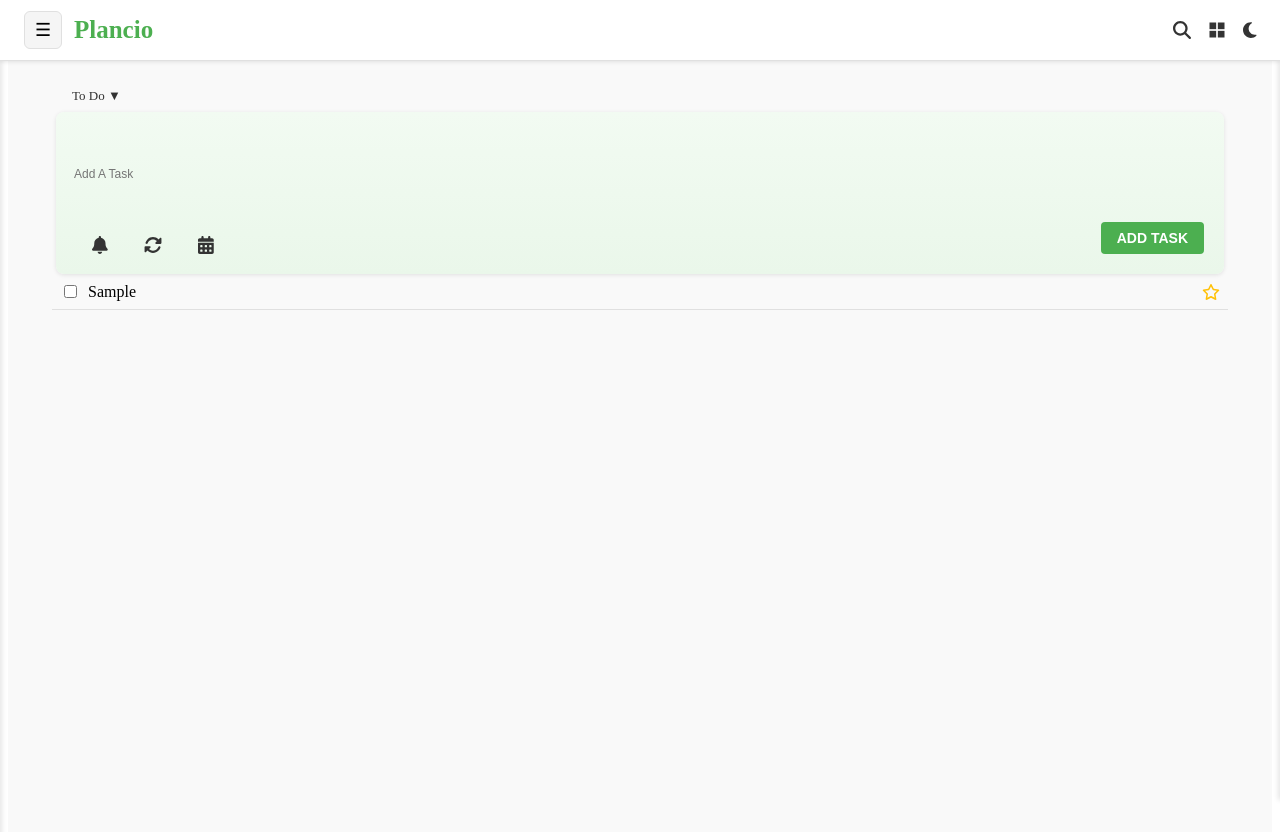
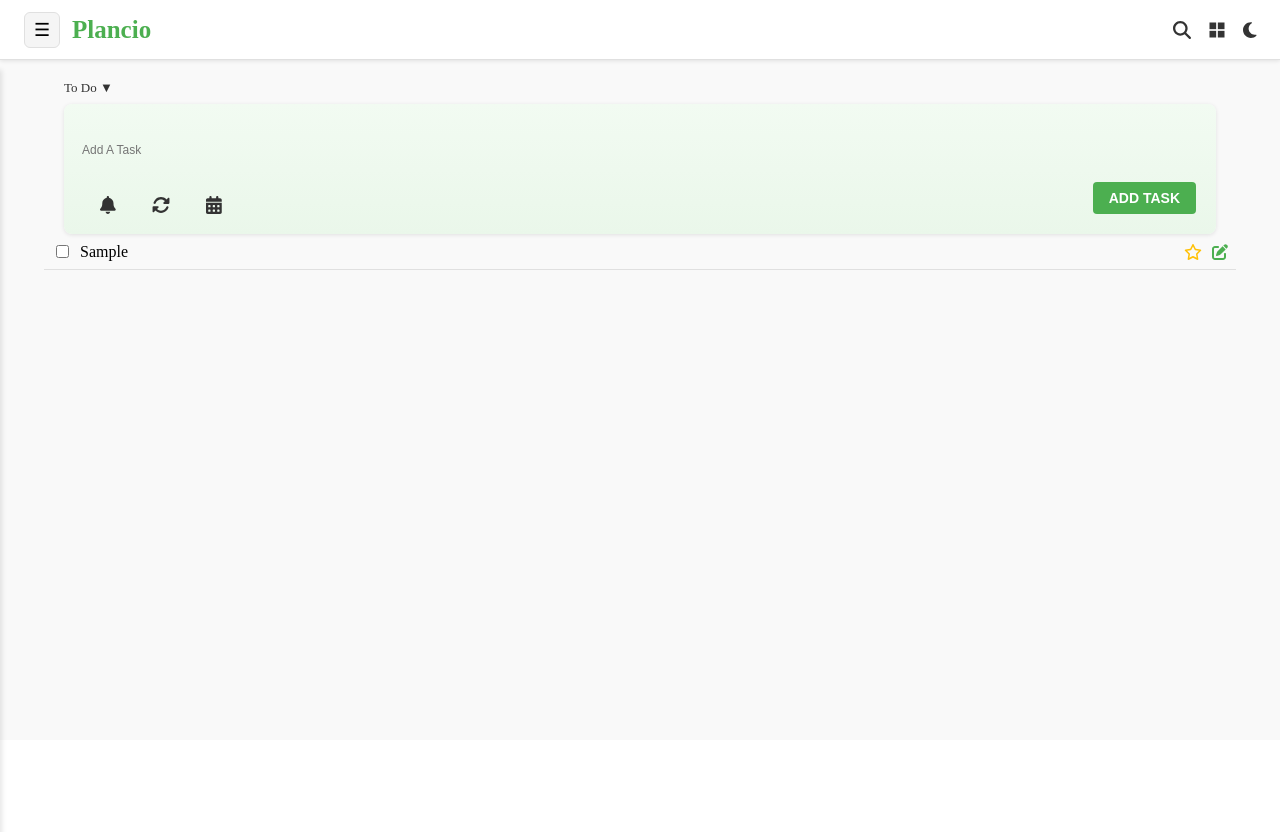
Before and after one commit to itsaimsd/DoIt, a React (Create React App) app: page / in a window 1280 px wide. Both pictures are taken after typing "Sample" into the empty fields and a click on the button "ADD TASK". After the commit the page ends 800 px from the top, so only its background shows below. Built offline with nearby package versions, Linux system fonts and the light colour scheme.

Commit message:
succesfully created rightside bar

```diff
--- a/src/App.js
+++ b/src/App.js
@@ -1,4 +1,3 @@
-// src/App.js
 import React, { useState } from "react";
 import LeftSidebar from "./components/LeftSidebar/LeftSidebar";
 import MainContent from "./components/MainContent/MainContent";
@@ -11,6 +10,7 @@ function App() {
   const [isRightSidebarVisible, setIsRightSidebarVisible] = useState(false);
   const [activeTab, setActiveTab] = useState("Today"); // Tracks which tab is active
   const [tasks, setTasks] = useState([]); // Holds all tasks
+  const [editingTask, setEditingTask] = useState(null); // Task being edited
 
   // Toggle the visibility of sidebars
   const toggleLeftSidebar = () => setIsLeftSidebarVisible((prev) => !prev);
@@ -42,6 +42,21 @@ function App() {
     );
   };
 
+  // Open Right Sidebar for editing a task
+  const handleEditTask = (task) => {
+    setEditingTask(task); // Set the task to be edited
+    setIsRightSidebarVisible(true); // Open the sidebar
+  };
+
+  // Update a task's text
+  const updateTaskText = (id, newText) => {
+    setTasks(
+      tasks.map((task) =>
+        task.id === id ? { ...task, text: newText } : task
+      )
+    );
+  };
+
   return (
     <div className="app">
       <Header toggleLeftSidebar={toggleLeftSidebar} />
@@ -56,13 +71,21 @@ function App() {
         <MainContent
           toggleRightSidebar={toggleRightSidebar}
           isLeftSidebarVisible={isLeftSidebarVisible}
+          isRightSidebarVisible={isRightSidebarVisible}
           tasks={tasks}
           toggleComplete={toggleComplete}
           toggleFavorite={toggleFavorite}
           addTask={addTask}
           activeTab={activeTab}
+          updateTaskText={updateTaskText}
+          handleEditTask={handleEditTask} // Pass the handler
         />
-        <RightSidebar isVisible={isRightSidebarVisible} />
+        <RightSidebar
+          isVisible={isRightSidebarVisible}
+          task={editingTask} // Pass the task to be edited
+          updateTaskText={updateTaskText}
+          closeSidebar={() => setIsRightSidebarVisible(false)} // Close handler
+        />
       </div>
     </div>
   );
--- a/src/components/MainContent/MainContent.js
+++ b/src/components/MainContent/MainContent.js
@@ -4,28 +4,35 @@ import "../../styles/mainContent/MainContent.css";
 
 function MainContent({
   isLeftSidebarVisible,
+  isRightSidebarVisible,
   tasks,
   toggleComplete,
   toggleFavorite,
   addTask,
   activeTab,
+  handleEditTask,
 }) {
   const filteredTasks =
     activeTab === "All Tasks"
       ? tasks
       : activeTab === "Today"
-        ? tasks // Implement "today" filtering logic if necessary
-        : activeTab === "Important"
-          ? tasks.filter((task) => task.important)
-          : tasks; // Default fallback for other tabs
+      ? tasks // Implement "today" filtering logic if necessary
+      : activeTab === "Important"
+      ? tasks.filter((task) => task.important)
+      : tasks; // Default fallback for other tabs
 
   return (
-    <div className={`main-content ${isLeftSidebarVisible ? "shifted" : ""}`}>
+    <div
+      className={`main-content ${isLeftSidebarVisible ? "shifted" : ""} ${
+        isRightSidebarVisible ? "shifted-left" : ""
+      }`}
+    >
       <TaskInputSection
         tasks={filteredTasks}
         toggleComplete={toggleComplete}
         toggleFavorite={toggleFavorite}
         addTask={addTask}
+        handleEditTask={handleEditTask} // Pass the handler
       />
     </div>
   );
--- a/src/components/MainContent/TaskInputSection/TaskInputSection.js
+++ b/src/components/MainContent/TaskInputSection/TaskInputSection.js
@@ -10,6 +10,7 @@ const TaskInputSection = ({
   toggleComplete,
   toggleFavorite,
   addTask,
+  handleEditTask
 }) => {
   const incompleteTasks = tasks.filter((task) => !task.completed);
   const completedTasks = tasks.filter((task) => task.completed);
@@ -21,7 +22,9 @@ const TaskInputSection = ({
         tasks={incompleteTasks}
         toggleComplete={toggleComplete}
         toggleFavorite={toggleFavorite}
+        handleEditTask={handleEditTask} // Pass the handler here
       />
+
       <CompletedTasks tasks={completedTasks} toggleComplete={toggleComplete} />
     </div>
   );
--- a/src/components/MainContent/TaskInputSection/TaskList.js
+++ b/src/components/MainContent/TaskInputSection/TaskList.js
@@ -1,13 +1,17 @@
-
-
-// src/components/MainContent/TaskInputSection/TaskList.js
 import React from "react";
 import { FontAwesomeIcon } from "@fortawesome/react-fontawesome";
 import { faStar as solidStar } from "@fortawesome/free-solid-svg-icons";
 import { faStar as regularStar } from "@fortawesome/free-regular-svg-icons";
+import { faEdit } from "@fortawesome/free-solid-svg-icons"; // Import the Edit icon
+
 import "../../../styles/mainContent/TaskList.css";
 
-const TaskList = ({ tasks, toggleComplete, toggleFavorite }) => {
+const TaskList = ({
+  tasks,
+  toggleComplete,
+  toggleFavorite,
+  handleEditTask,
+}) => {
   return (
     <div className="task-list">
       {tasks.map((task) => (
@@ -17,13 +21,20 @@ const TaskList = ({ tasks, toggleComplete, toggleFavorite }) => {
             checked={task.completed}
             onChange={() => toggleComplete(task.id)}
           />
-          <span className={task.completed ? "task-text completed" : "task-text"}>
+          <span
+            className={task.completed ? "task-text completed" : "task-text"}
+          >
             {task.text}
           </span>
           <FontAwesomeIcon
             icon={task.important ? solidStar : regularStar}
             className="star-icon"
             onClick={() => toggleFavorite(task.id)}
+          />
+          <FontAwesomeIcon
+            icon={faEdit}
+            className="edit-icon"
+            onClick={() => handleEditTask(task)}
           />
         </div>
       ))}
--- a/src/components/RightSidebar/RightSidebar.js
+++ b/src/components/RightSidebar/RightSidebar.js
@@ -1,14 +1,47 @@
-// src/components/RightSidebar/RightSidebar.js
-import React from 'react';
-import '../../styles/RightSidebar.css';
+import React, { useState, useEffect } from "react";
+import "../../styles/RightSidebar.css";
 
-function RightSidebar({ isVisible }) {
+const RightSidebar = ({ isVisible, task, updateTaskText, closeSidebar }) => {
+  const [editedText, setEditedText] = useState("");
+
+  useEffect(() => {
+    if (task) {
+      setEditedText(task.text);
+    }
+  }, [task]);
+
+  const handleSave = () => {
+    if (task && editedText.trim()) {
+      updateTaskText(task.id, editedText); // Save the updated text
+      closeSidebar(); // Close the sidebar
+    }
+  };
+
+  // Ensure the sidebar doesn't render if it's not visible or no task is selected
+  if (!task) return null;
+
   return (
-    <div className={`right-sidebar ${isVisible ? 'visible' : ''}`}>
-      <h2>Right Sidebar</h2>
-      {/* Additional sidebar content here */}
+    <div className={`right-sidebar ${isVisible ? "open" : ""}`}>
+      <div className="sidebar-header">
+        <h2>Edit Task</h2>
+        <button className="close-button" onClick={closeSidebar}>
+          Close
+        </button>
+      </div>
+      <div className="sidebar-content">
+        <label>Edit Task Text:</label>
+        <input
+          type="text"
+          value={editedText}
+          onChange={(e) => setEditedText(e.target.value)}
+          className="task-edit-input"
+        />
+        <button className="save-button" onClick={handleSave}>
+          Save
+        </button>
+      </div>
     </div>
   );
-}
+};
 
 export default RightSidebar;
--- a/src/styles/LeftSidebar.css
+++ b/src/styles/LeftSidebar.css
@@ -2,7 +2,7 @@
 
 /* General Left Sidebar styles */
 .left-sidebar {
-  width: 200px;
+  width: 245px;
   background-color: #f1f5f1;
   transition: transform 0.3s ease;
   box-shadow: 2px 0 5px rgba(0, 0, 0, 0.1);
@@ -13,6 +13,7 @@
   left: 0;
   transform: translateX(-100%);
   overflow-y: auto;
+  margin-top: 70px;
 }
 
 .left-sidebar.visible {
@@ -23,6 +24,7 @@
 .profile-section {
   text-align: center;
   margin-top: 50px;
+  margin-top: -15px;
 }
 
 .profile-image {
--- a/src/styles/RightSidebar.css
+++ b/src/styles/RightSidebar.css
@@ -1,16 +1,61 @@
-/* src/styles/RightSidebar.css */
 .right-sidebar {
-  width: 300px;
+  margin-top: 70px;
+  width: 280px;
+  height: 100%;
+  background-color: #f1f5f1;
+  flex-direction: column;
   position: fixed;
   right: 0;
   top: 0;
-  height: 100%;
-  background-color: #f8f9fa;
   box-shadow: -2px 0 5px rgba(0, 0, 0, 0.1);
-  transform: translateX(100%); /* Hide sidebar by moving it off screen */
-  transition: transform 0.3s ease-in-out;
+  padding: 20px;
+  display: flex;
+  transition: transform 0.3s ease; /* Smooth transition for sliding */
+  transform: translateX(100%); /* Initially hidden off-screen */
+  z-index: 1000; /* Ensure it appears above other content */
 }
 
-.right-sidebar.visible {
-  transform: translateX(0); /* Show sidebar by moving it into view */
+.right-sidebar.open {
+  transform: translateX(0); /* Slide into view when open */
 }
+
+.sidebar-header {
+  display: flex;
+  justify-content: space-between;
+  align-items: center;
+}
+
+.close-button {
+  background: #dc3545;
+  color: white;
+  border: none;
+  border-radius: 4px;
+  padding: 4px 8px;
+  cursor: pointer;
+}
+
+.sidebar-content {
+  margin-top: 20px;
+  flex: 1;
+}
+
+.task-edit-input {
+  width: 100%;
+  padding: 8px;
+  border: 1px solid #ccc;
+  border-radius: 4px;
+  margin-bottom: 16px;
+}
+
+.save-button {
+  background-color: #28a745;
+  color: white;
+  border: none;
+  padding: 10px 16px;
+  border-radius: 4px;
+  cursor: pointer;
+}
+
+.save-button:hover {
+  background-color: #218838;
+}
--- a/src/styles/mainContent/MainContent.css
+++ b/src/styles/mainContent/MainContent.css
@@ -1,18 +1,36 @@
 /* src/styles/MainContent.css */
+/* Reset for body and html */
+html,
+body {
+  margin: 0;
+  padding: 0;
+  height: 100%; /* Ensure these elements take the full viewport height */
+  overflow: hidden; /* Prevent any unnecessary scrolling on the root level */
+}
 
+* {
+  box-sizing: border-box; /* Include padding/border in element size */
+}
 .main-content {
   padding: 80px 24px 24px; /* Adjust padding to avoid overlap with the fixed header */
   background-color: #f9f9f9;
-    transition: margin-left 0.3s ease; /* Smooth transition */
+  transition:
+    margin-left 0.3s ease,
+    margin-right 0.3s ease;
   flex: 1; /* Allows main content to take up available space */
   overflow-y: auto; /* Allow scrolling within the content if needed */
   height: calc(
-      100vh - 80px
+    100vh - 60px
   ); /* Adjust height to fit within viewport minus the header height */
+  overflow-y: auto;
 }
 
 .main-content.shifted {
-    margin-left: 240px; /* Shift by the width of the LeftSidebar */
+  margin-left: 255px; /* Shift by the width of the LeftSidebar */
+}
+
+.main-content.shifted-left {
+  margin-right: 290px;
 }
 
 .add-task-button {
--- a/src/styles/mainContent/TaskList.css
+++ b/src/styles/mainContent/TaskList.css
@@ -1,5 +1,4 @@
-/* src/styles/TaskList.css */
-
+/* Task List Styles */
 .task-list {
   width: 100%;
 }
@@ -20,7 +19,31 @@
   font-weight: bold;
 }
 
+/* Star Icon Styling */
 .star-icon {
   cursor: pointer;
   color: #ffc107;
+  transition: transform 0.2s ease; /* Add smooth hover effect */
 }
+
+.star-icon:hover {
+  transform: scale(1.2); /* Slightly enlarge on hover */
+}
+
+/* Edit Icon Styling */
+.edit-icon {
+  cursor: pointer;
+  color: #4caf50; /* Default blue color */
+  margin-left: 10px; /* Add spacing from the task text */
+  font-size: 16px; /* Adjust the size to fit better with the layout */
+  transition: transform 0.2s ease, color 0.2s ease; /* Smooth hover effects */
+}
+
+.edit-icon:hover {
+  transform: scale(1.2); /* Slightly enlarge on hover */
+  color: #16d11c; /* Darker blue for hover effect */
+}
+
+.edit-icon:active {
+  transform: scale(1); /* Reset to normal size on click */
+}
```
Lines whose indentation alone changed are shown as unchanged.
